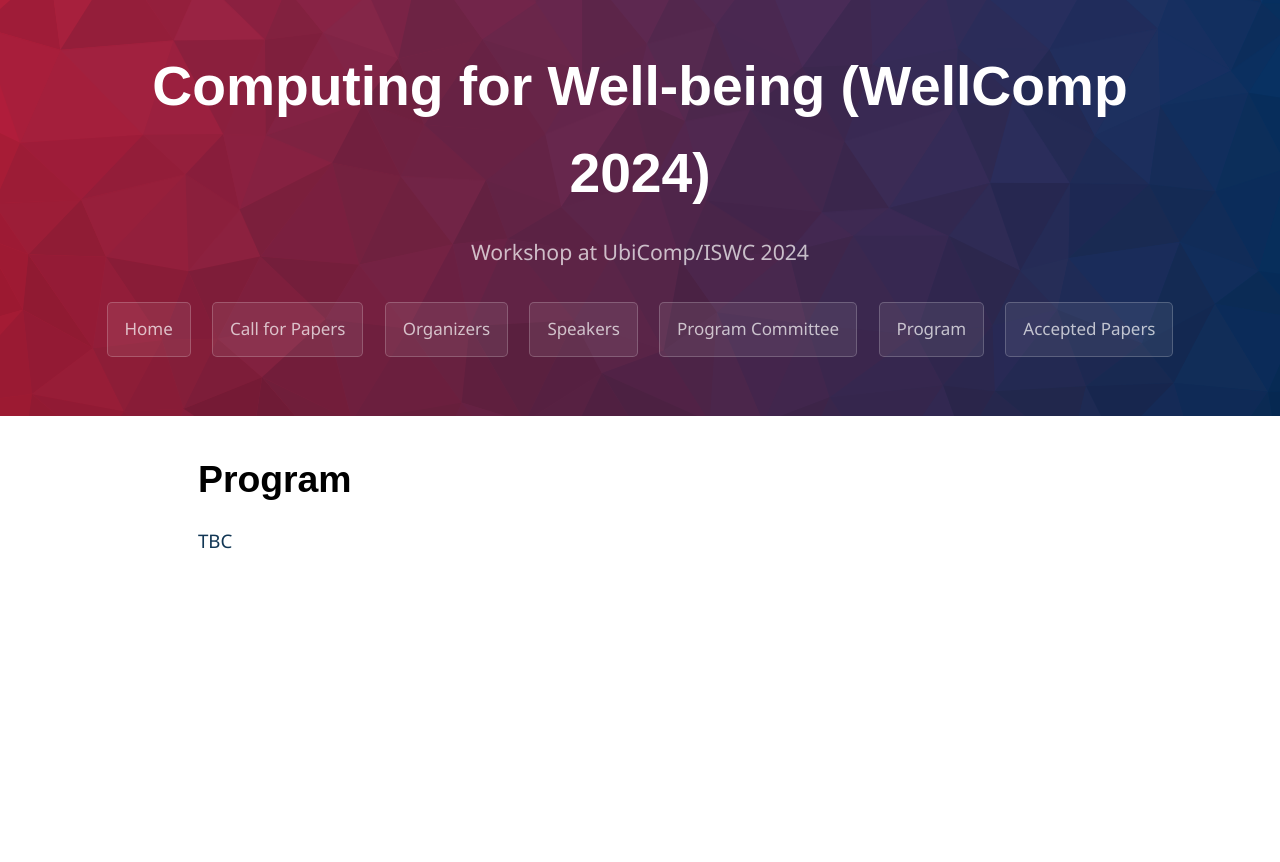
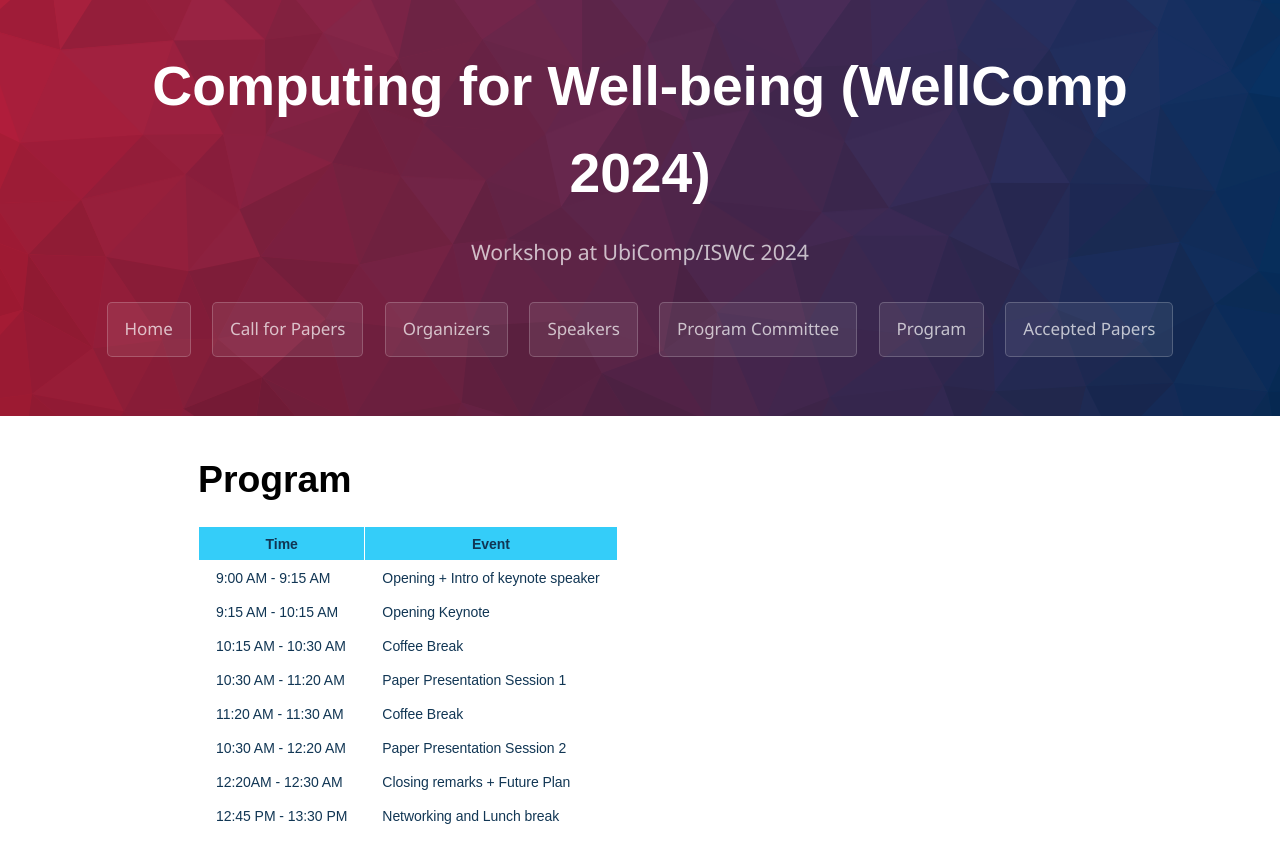
Before and after one commit to wellcomp2024/wellcomp2024.github.io, a plain HTML site: page schedule.html in a window 1280 px wide. Before the commit the page ends 800 px from the top, so only its background shows below. Drawn offline with Linux system fonts and the light colour scheme; a web font is replaced by a local one.

Commit message:
schedule updated

```diff
--- a/schedule.html
+++ b/schedule.html
@@ -48,6 +48,49 @@
 
     <main id="content" class="main-content" role="main">
       <h1 id="call-for-papers">Program</h1>
+
+      <table class="tg">
+      <thead>
+        <tr>
+          <th class="tg-wt8g">Time </th>
+          <th class="tg-wt8g"> Event </th>
+        </tr>
+      </thead>
+      <tbody>
+        <tr>
+          <td class="tg-cly1">9:00 AM - 9:15 AM</td>
+          <td class="tg-cly1">Opening + Intro of keynote speaker</td>
+        </tr>
+        <tr>
+          <td class="tg-cly1">9:15 AM - 10:15 AM</td>
+          <td class="tg-cly1">Opening Keynote </td>
+        </tr>
+        <tr>
+          <td class="tg-cly1">10:15 AM - 10:30 AM</td>
+          <td class="tg-cly1">Coffee Break</td>
+        </tr>
+        <tr>
+          <td class="tg-cly1">10:30 AM - 11:20 AM</td>
+          <td class="tg-cly1">Paper Presentation Session 1</td>
+        </tr>
+        <tr>
+          <td class="tg-cly1">11:20 AM - 11:30 AM</td>
+          <td class="tg-cly1">Coffee Break</td>
+        </tr>
+        <tr>
+          <td class="tg-cly1">10:30 AM - 12:20 AM</td>
+          <td class="tg-cly1">Paper Presentation Session 2</td>
+        </tr>
+        <tr>
+          <td class="tg-cly1">12:20AM - 12:30 AM</td>
+          <td class="tg-cly1">Closing remarks + Future Plan</td>
+        </tr>
+        <tr>
+          <td class="tg-0lax">12:45 PM - 13:30 PM</td>
+          <td class="tg-0lax">Networking and Lunch break</td>
+        </tr>
+      </tbody>
+      </table>
 
       <!-- <table class="tg">
       <thead>
@@ -105,7 +148,6 @@
       </table> -->
 
       <!-- <p> ** Paper presentations should be maximum 8 minutes long + 4 minutes for Q&A session. </p> -->
-      TBC
 
     </main>
   </body>
```
